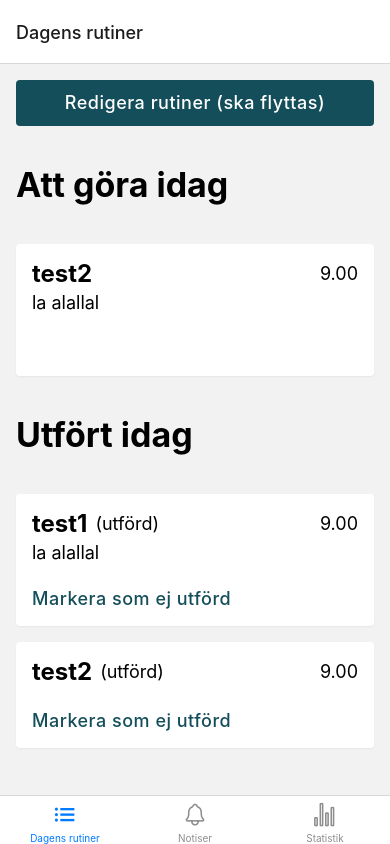
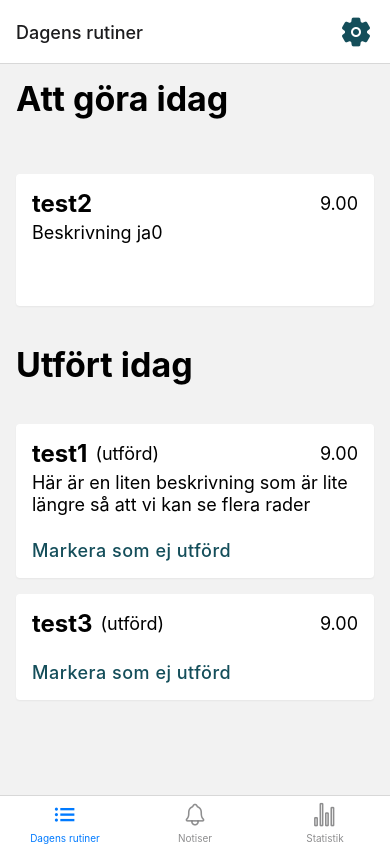
Before and after one commit to AdamMalm/Rutinskapare, a React Native app in the folder client/: screen /RoutinesTab in a window 390 px wide. Built offline with nearby package versions, Linux system fonts and the light colour scheme.

Commit message:
add header icon button and change placeholder content

```diff
--- a/client/screens/RoutinesScreen.js
+++ b/client/screens/RoutinesScreen.js
@@ -1,41 +1,55 @@
+import { useEffect } from "react";
 import { Text, View } from "react-native";
 import Container from "../components/Container";
-import Button from "../components/Button";
 import RoutineList from "../components/RoutineCards/RoutineList";
+import Ionicons from "@expo/vector-icons/Ionicons";
 
 // Ersätt denna lista med data från API
 const routines = [
   {
     id: 1,
     title: "test1",
-    description: "la alallal",
+    description:
+      "Här är en liten beskrivning som är lite längre så att vi kan se flera rader",
     time: "9.00",
     isCompleted: true,
   },
   {
     id: 2,
     title: "test2",
-    description: "la alallal",
+    description: "Beskrivning ja0",
     time: "9.00",
     isCompleted: false,
   },
   {
     id: 3,
-    title: "test2",
+    title: "test3",
     time: "9.00",
     isCompleted: true,
   },
 ];
 
 const RoutinesScreen = ({ navigation }) => {
+  useEffect(() => {
+    navigation.setOptions({
+      headerRight: () => (
+        <Ionicons.Button
+          name="ios-settings"
+          size={32}
+          color="#144E5A"
+          backgroundColor="transparent"
+          borderRadius={0}
+          className="m-0 p-0 pr-2"
+          underlayColor="transparent"
+          onPress={() => navigation.navigate("EditRoutines")}
+        />
+      ),
+    });
+  }, [navigation]);
+
   return (
     <Container>
       <View className="flex flex-column space-y-10">
-        <Button
-          title="Redigera rutiner (ska flyttas)"
-          onPress={() => navigation.navigate("EditRoutines")}
-        />
-
         <Text className="text-xl font-bold color-primary100 mb-4">
           Att göra idag
         </Text>
```
